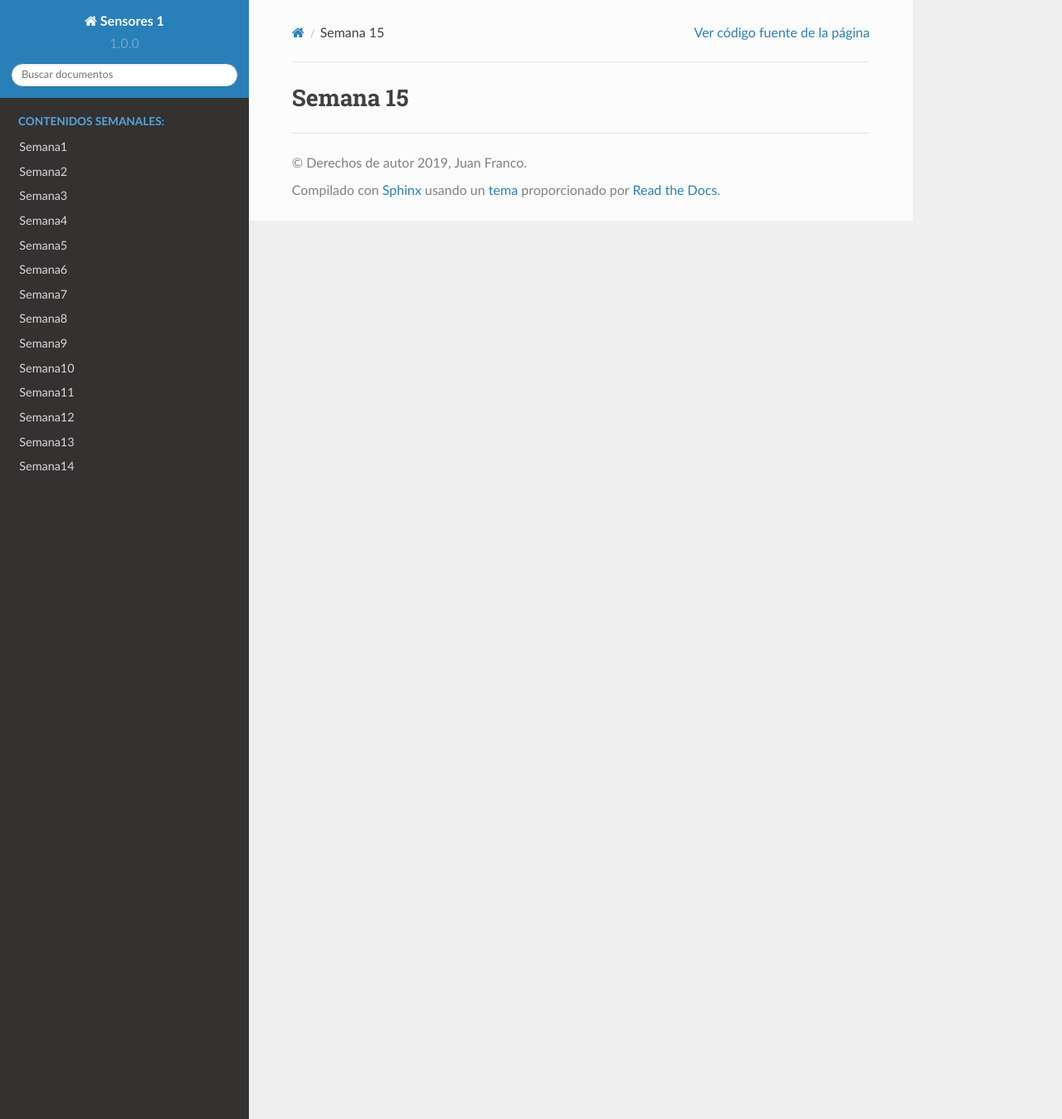
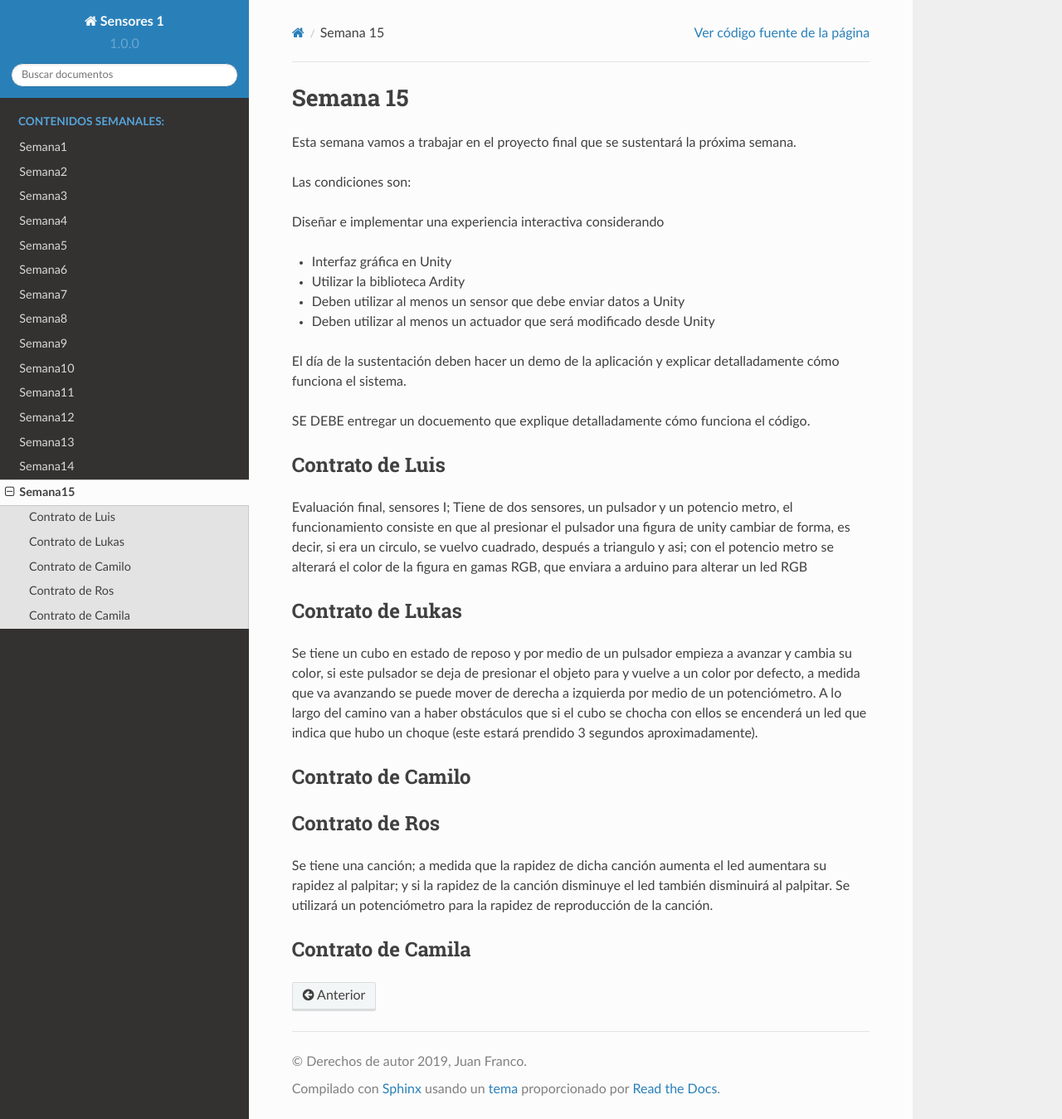
Before and after one commit to juanferfranco/sensores1, a Sphinx documentation site: the page built from docs/_semana15/semana15.rst, in a window 1280 px wide and 1349 px high. Shown: the whole window at 83% size. Built offline with Sphinx 7.4.7 and the Read the Docs theme 2.0.0, drawn with Linux system fonts in a browser that asks for light colours.

Commit message:
add week 15

```diff
--- a/docs/_semana15/semana15.rst
+++ b/docs/_semana15/semana15.rst
@@ -1,2 +1,51 @@
 Semana 15
 ===========
+
+Esta semana vamos a trabajar en el proyecto final que se sustentará la
+próxima semana.
+
+Las condiciones son:
+
+Diseñar e implementar una experiencia interactiva considerando
+
+* Interfaz gráfica en Unity
+* Utilizar la biblioteca Ardity
+* Deben utilizar al menos un sensor que debe enviar datos a Unity
+* Deben utilizar al menos un actuador que será modificado desde Unity
+
+El día de la sustentación deben hacer un demo de la aplicación y explicar
+detalladamente cómo funciona el sistema.
+
+SE DEBE entregar un docuemento que explique detalladamente cómo funciona el
+código.
+
+Contrato de Luis
+-----------------
+Evaluación final, sensores I; Tiene de dos sensores, un pulsador y un
+potencio metro, el funcionamiento consiste en que al presionar el pulsador
+una figura de unity cambiar de forma, es decir, si era un circulo, se vuelvo
+cuadrado, después a triangulo y asi; con el potencio metro se alterará el color
+de la figura en gamas RGB, que enviara a arduino para alterar un led RGB
+
+Contrato de Lukas
+------------------
+Se tiene un cubo en estado de reposo y por medio de un pulsador empieza a
+avanzar y cambia su color, si este pulsador se deja de presionar el objeto
+para y vuelve a un color por defecto, a medida que va avanzando se puede mover
+de derecha a izquierda por medio de un potenciómetro. A lo largo del camino van
+a haber obstáculos que si el cubo se chocha con ellos se encenderá un led que
+indica que hubo un choque (este estará prendido 3 segundos aproximadamente).
+
+Contrato de Camilo
+-------------------
+
+
+Contrato de Ros
+----------------
+Se tiene una canción; a medida que la rapidez de dicha canción  aumenta el led
+aumentara su rapidez al palpitar; y si la rapidez de la canción disminuye el led
+también disminuirá al palpitar. Se utilizará un potenciómetro para la rapidez de
+reproducción de la canción.
+
+Contrato de Camila
+-------------------
--- a/docs/index.rst
+++ b/docs/index.rst
@@ -61,3 +61,4 @@ Este curso es de 3 créditos repartidos en 4 horas de trabajo en el aula y 5 hor
    Semana12 <_semana12/semana12>
    Semana13 <_semana13/semana13>
    Semana14 <_semana14/semana14>
+   Semana15 <_semana15/semana15>
```
